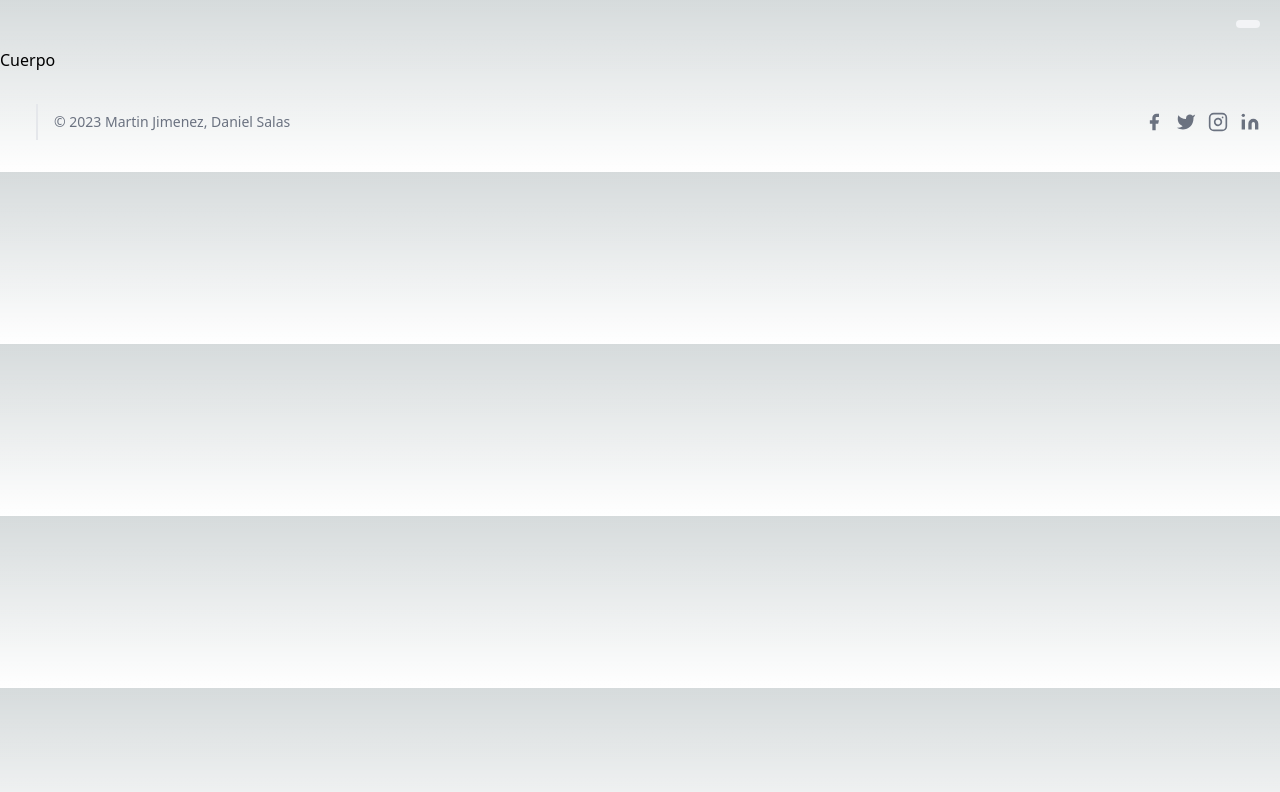
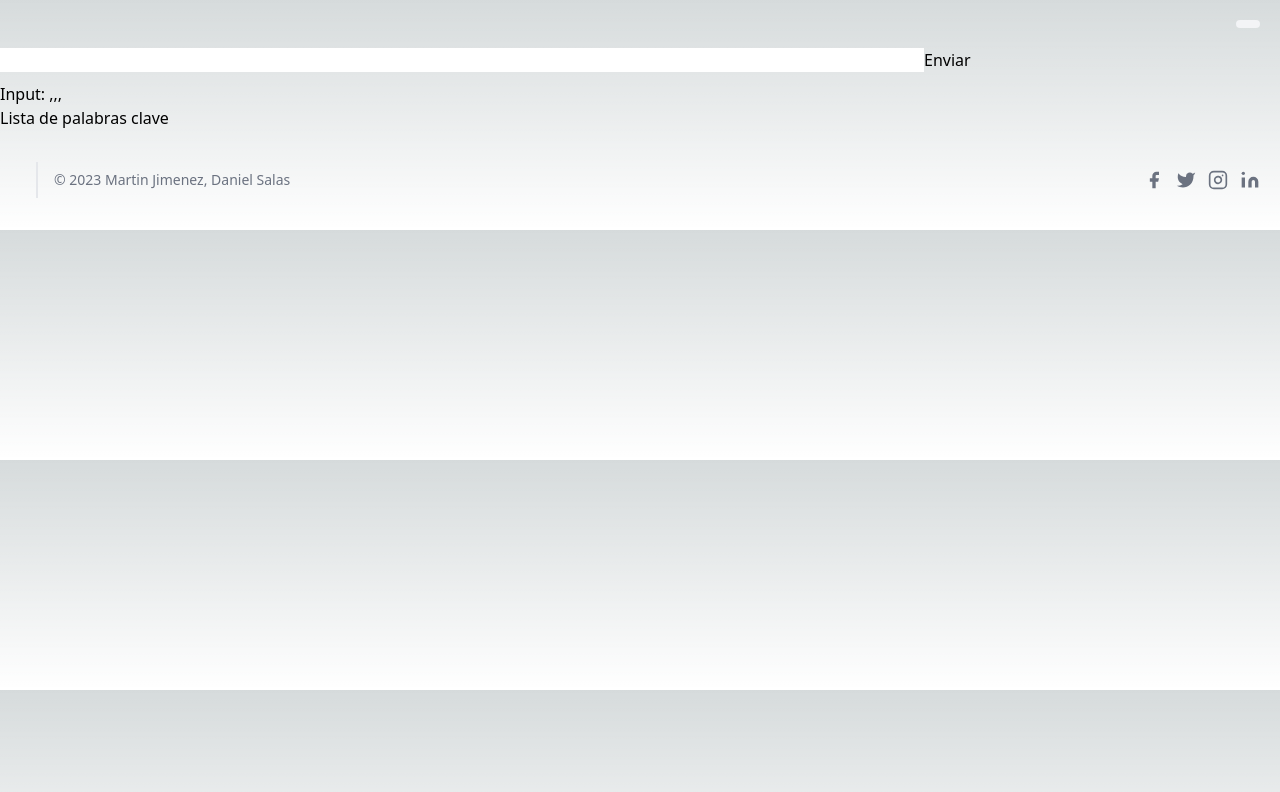
Before and after one commit to MartinJDUni/Examen2, a Next.js app: page / in a window 1280 px wide. Shown: the top 792 px of the page. Built offline with nearby package versions, Linux system fonts and the light colour scheme.

Commit message:
update main

```diff
--- a/src/pages/api/chat.ts
+++ b/src/pages/api/chat.ts
@@ -9,6 +9,7 @@ export default async function handler(
     const response = await axios.post(
       "https://api.openai.com/v1/chat/completions",
       {
+
         ...req.body,
         model: "gpt-3.5-turbo", // Especifica el modelo que deseas utilizar
       },
--- a/src/pages/components/main.tsx
+++ b/src/pages/components/main.tsx
@@ -1,7 +1,120 @@
-export default function Body() {
+import { useState } from "react";
+import axios from "axios";
+
+export default function Home() {
+
+    const [inputValue, setInputValue] = useState("");
+    const [inputValue2, setInputValue2] = useState("");
+    const [inputValue3, setInputValue3] = useState("");
+    const [inputValue4, setInputValue4] = useState("");
+
+    const [response, setResponse] = useState("");
+    const [responseList, setList] = useState("");
+    const [error, setError] = useState("");
+
+    const handleInputChange = (event: React.ChangeEvent<HTMLInputElement>) => {
+        setInputValue(event.target.value);
+    };
+    const handleInputChange2 = (event: React.ChangeEvent<HTMLInputElement>) => {
+        setInputValue2(event.target.value);
+    };
+    const handleInputChange3 = (event: React.ChangeEvent<HTMLInputElement>) => {
+        setInputValue3(event.target.value);
+    };
+    const handleInputChange4 = (event: React.ChangeEvent<HTMLInputElement>) => {
+        setInputValue4(event.target.value);
+    };
+
+    const handleSubmit = async (event: React.FormEvent<HTMLFormElement>) => {
+        event.preventDefault();
+
+        const requestBody = {
+            messages: [
+                {
+                    role: "system", content: "You: " + "Crea oraciones de" + inputValue + ", evita las palabra" +
+                        inputValue2 + ",para" + inputValue3 + ", dame esta cantidad de oraciones " + inputValue4
+                },
+            ],
+        };
+
+        try {
+            const response = await axios.post("/api/chat", requestBody);
+            const { data } = response;
+            setResponse(data.choices[0].message.content);
+            setError("");
+        } catch (error) {
+            console.error("Error:");
+            setError("Error: Ha ocurrido un problema");
+        }
+
+
+    };
+
+    const ListhandleSubmit = async (event: React.FormEvent<HTMLFormElement>) => {
+        event.preventDefault();
+
+        const requestBody2 = {
+            messages: [
+                { role: "system", content: "You: " + "dame una lista lista de palabras clave" + response },
+            ],
+        };
+
+        try {
+            const responseList = await axios.post("/api/chat", requestBody2);
+            const { data } = responseList;
+            setList(data.choices[0].message.content);
+            setError("");
+        } catch (error) {
+            console.error("Error:");
+            setError("Error: Ha ocurrido un problema");
+        }
+    };
+
+    const handleDownload = () => {
+        const element = document.createElement("a");
+        const file = new Blob([responseList], { type: "text/plain" });
+        element.href = URL.createObjectURL(file);
+        element.download = "respuesta.txt";
+        document.body.appendChild(element);
+        element.click();
+        document.body.removeChild(element);
+    };
+
+    const List = response.split("\n").filter((item) => item !== "."); // Separar la respuesta en elementos de la lista
+    const List2 = responseList.split("\n").filter((item) => item !== ".");
     return (
         <div>
-            <h1>Cuerpo</h1>
+            <form onSubmit={handleSubmit} style={{ marginBottom: '10px' }}>
+                <input type="text" value={inputValue} onChange={handleInputChange} />
+                <input type="text" value={inputValue2} onChange={handleInputChange2} />
+                <input type="text" value={inputValue3} onChange={handleInputChange3} />
+                <input type="text" value={inputValue4} onChange={handleInputChange4} />
+                <button type="submit">Enviar</button>
+            </form>
+            <div>
+                {error && <p>{error}</p>}
+                <p>Input: {inputValue + "," + inputValue2 + "," + inputValue3 + "," + inputValue4}</p>
+                <ul>
+                    {List.map((item, index) => (
+                        <li key={index}>{item}</li>
+                    ))}
+                </ul>
+            </div>
+            <div>
+                <form onSubmit={ListhandleSubmit}>
+                    <button type="submit">Lista de palabras clave</button>
+                </form>
+                <ul>
+                    {List2.map((item, index) => (
+                        <li key={index}>{item}</li>
+                    ))}
+                </ul>
+            </div>
+            <div>
+                {responseList && (
+                    <button onClick={handleDownload}>Descargar respuesta</button>
+                )}
+            </div>
         </div>
-    )
+    );
 }
```
